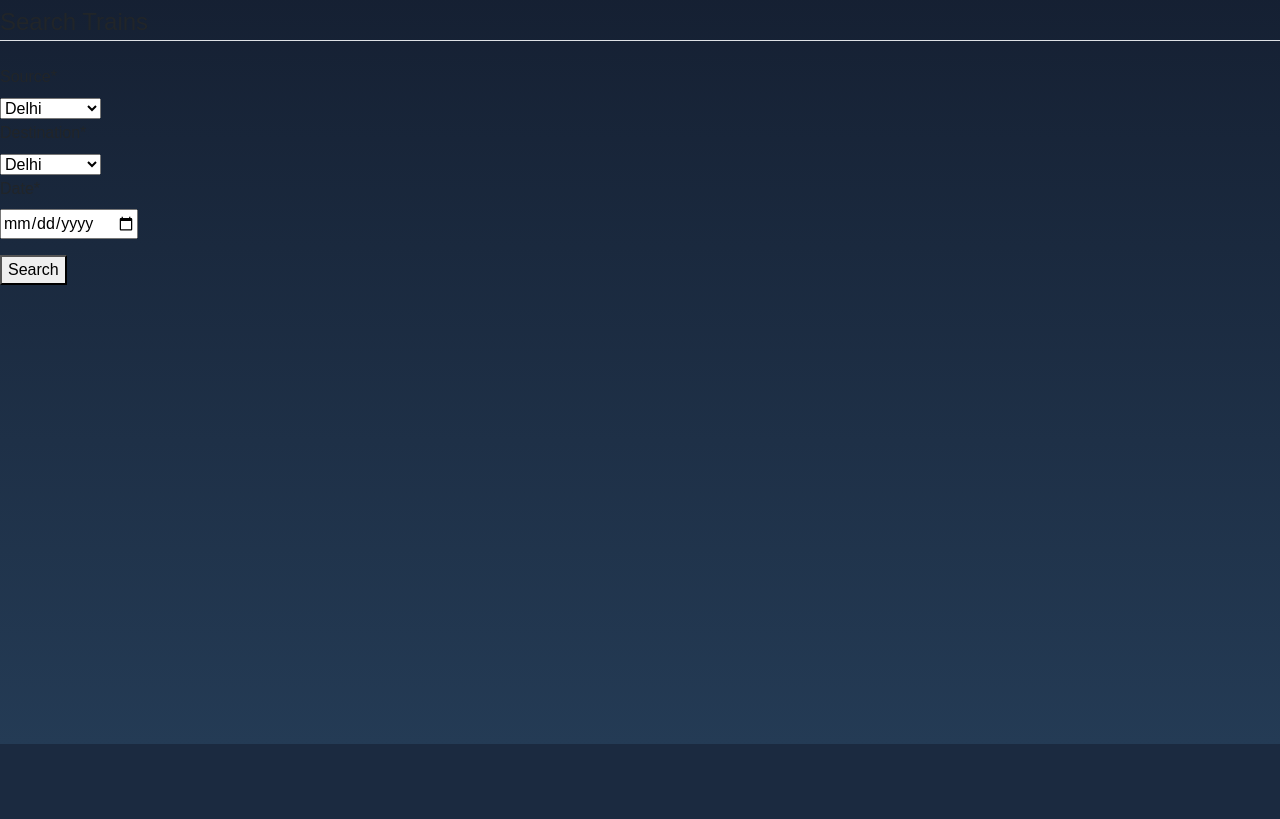
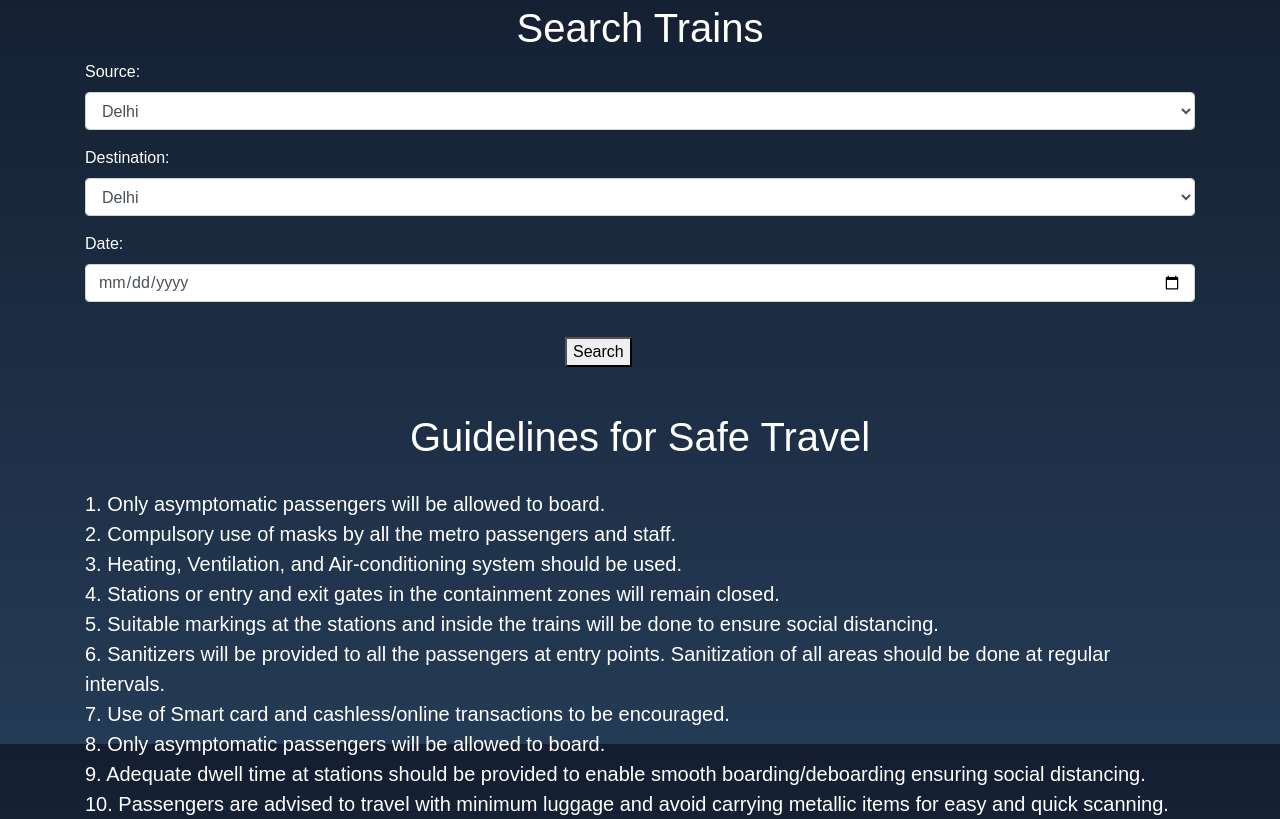
Before and after one commit to devgoyal04/Safe-Journey, a Django app: page /dashboard/ in a window 1280 px wide. Shown: the part 56-875 px from the top of the page. Before the commit the page ends 800 px from the top, so only its background shows below. Run offline with Django 3.2, Linux system fonts and the light colour scheme; the visitor is signed in with stand-in values (Sample User, id 1); some libraries are stand-ins or nearby versions.

Commit message:
dashboard styling

```diff
--- a/travels/forms.py
+++ b/travels/forms.py
@@ -24,9 +24,7 @@ class SrcDestForm(forms.Form):
         ('Jaipur','Jaipur'),
         ('Kolkata','Kolkata'),
         ('Hyderabad','Hyderabad')
-    ], widget = forms.Select(attrs = {
-        'class': 'bootstrap-select'
-    }))
+    ],widget=forms.Select(attrs={'class':'form-control'}))
 
     destination = forms.ChoiceField(choices = [
         ('Delhi','Delhi'),
@@ -34,8 +32,9 @@ class SrcDestForm(forms.Form):
         ('Jaipur','Jaipur'),
         ('Kolkata','Kolkata'),
         ('Hyderabad','Hyderabad')
-    ])
-    date = forms.DateField(widget = forms.widgets.DateInput(attrs = {'type': 'date'}))
+    ],widget=forms.Select(attrs={'class':'form-control'}))
+    date = forms.DateField(widget = forms.widgets.DateInput(attrs = {'type': 'date','class':'form-control'}))
+
 
 class BookingForm(forms.Form):
     passenger1 = forms.CharField(required=True)
--- a/travels/templates/dashboard.html
+++ b/travels/templates/dashboard.html
@@ -10,18 +10,22 @@
 {% block content %}
 
     <style>
-        p {
+        form {
             color: white;
         }
     </style>
 
+<div class="container">
+    <h1 style="color: white;text-align: center;">Search Trains</h1>
+    <div class="form-group">
         <form method="POST">
             {% csrf_token %}
-        <fieldset class="form-group">
+            {{ form.as_p }}
+            <!-- <fieldset class="form-group">
                 <legend class="border-bottom mb-4">Search Trains</legend>
                 {{ form|crispy }}
-        </fieldset>
-        <button type = "submit">Search</button>
+            </fieldset> -->
+            <button  style="margin-left: 30rem; margin-top: 35px; display: block;" type = "submit">Search</button>
             {% if messages %}
                 {% for message in messages %}
                     <div class="alert alert-{{message.tags}}" id="msg" role="alert">
@@ -30,6 +34,22 @@
                 {% endfor %}
             {% endif %}
         </form>
-
+    </div>
+    <div>
+        <h1 style="color: white;text-align: center;padding-bottom: 20px;padding-top: 30px;">Guidelines for Safe Travel</h1>
+        <blockquote class="blockquote">
+            <p class="mb-0" style="color: white;">1. Only asymptomatic passengers will be allowed to board.</p>
+            <p class="mb-0" style="color: white;">2. Compulsory use of masks by all the metro passengers and staff.</p>
+            <p class="mb-0" style="color: white;">3. Heating, Ventilation, and Air-conditioning system should be used.</p>
+            <p class="mb-0" style="color: white;">4. Stations or entry and exit gates in the containment zones will remain closed.</p>
+            <p class="mb-0" style="color: white;">5. Suitable markings at the stations and inside the trains will be done to ensure social distancing.</p>
+            <p class="mb-0" style="color: white;">6. Sanitizers will be provided to all the passengers at entry points. Sanitization of all areas should be done at regular intervals.</p>
+            <p class="mb-0" style="color: white;">7. Use of Smart card and cashless/online transactions to be encouraged.</p>
+            <p class="mb-0" style="color: white;">8. Only asymptomatic passengers will be allowed to board.</p>
+            <p class="mb-0" style="color: white;">9. Adequate dwell time at stations should be provided to enable smooth boarding/deboarding ensuring social distancing.</p>
+            <p class="mb-0" style="color: white;">10. Passengers are advised to travel with minimum luggage and avoid carrying metallic items for easy and quick scanning.</p>
+        </blockquote>
+    </div>
+</div>
 
 {% endblock content %}
```
Lines whose indentation alone changed are shown as unchanged.
